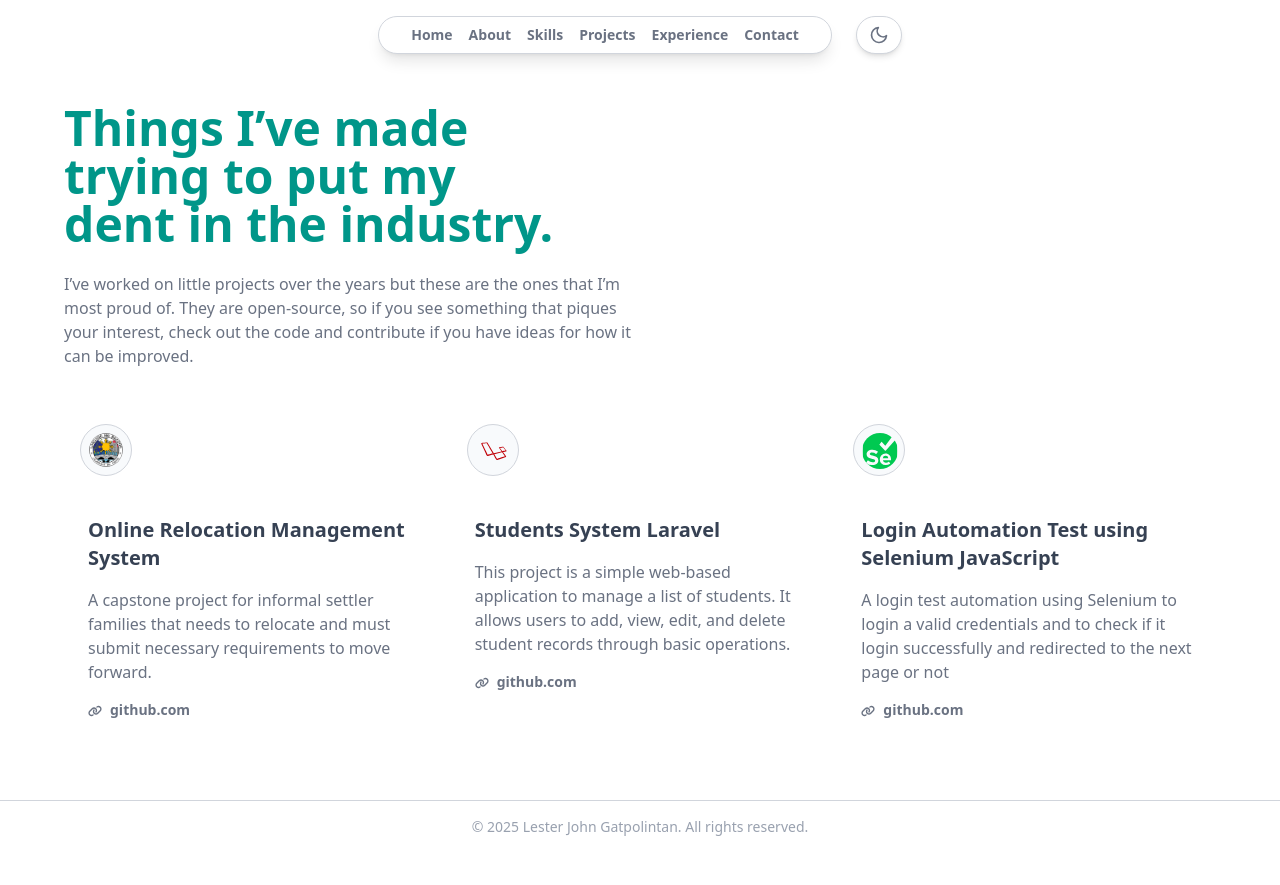
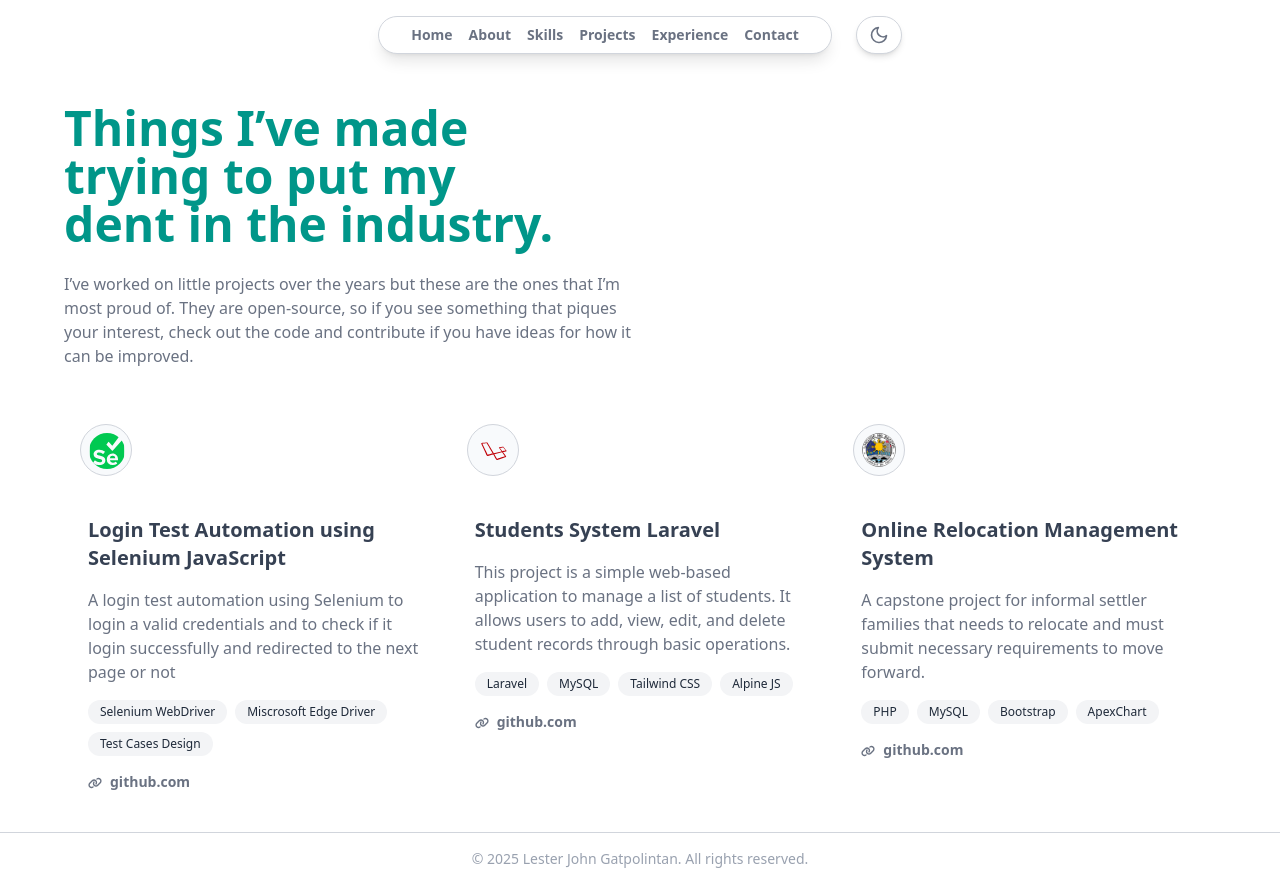
Before and after one commit to rookieSeason/legatpolintan, a React (Vite) app: page /projects in a window 1280 px wide. Before the commit the page ends 853 px from the top, so only its background shows below. Built offline with nearby package versions, Linux system fonts and the light colour scheme; a web font is replaced by a local one.

Commit message:
resume updated and the project list adjusted

```diff
--- a/src/pages/Home.tsx
+++ b/src/pages/Home.tsx
@@ -28,7 +28,7 @@ const Home: React.FC = () => {
   const handleDownload = () => {
     // Path to your resume PDF file
     console.log("download clicked");
-    const resumeUrl = "/LEG-Resume.pdf";
+    const resumeUrl = "/legatpolintan-resume.pdf";
 
     // Create an anchor element to trigger the download
     const a = document.createElement("a");
--- a/src/pages/Project.tsx
+++ b/src/pages/Project.tsx
@@ -7,11 +7,16 @@ import { Link } from "react-router-dom";
 const Projects = () => {
   const projects = [
     {
-      title: "Online Relocation Management System",
-      image: bacoorLogo,
+      title: "Login Test Automation using Selenium JavaScript",
+      icon: <SiSelenium className="text-4xl text-green-500 rounded-full" />,
       description:
-        "A capstone project for informal settler families that needs to relocate and must submit necessary requirements to move forward.",
-      link: "https://github.com/rookieSeason/Online-Relocation-MIS.git",
+        "A login test automation using Selenium to login a valid credentials and to check if it login successfully and redirected to the next page or not",
+      link: "https://github.com/rookieSeason/login-automation-selenium.git",
+      tech: [
+        "Selenium WebDriver",
+        "Miscrosoft Edge Driver",
+        "Test Cases Design",
+      ],
     },
     {
       title: "Students System Laravel",
@@ -19,13 +24,15 @@ const Projects = () => {
       description:
         "This project is a simple web-based application to manage a list of students. It allows users to add, view, edit, and delete student records through basic operations. ",
       link: "https://github.com/rookieSeason/laravel_practice.git",
+      tech: ["Laravel", "MySQL", "Tailwind CSS", "Alpine JS"],
     },
     {
-      title: "Login Automation Test using Selenium JavaScript",
-      icon: <SiSelenium className="text-4xl text-green-500 rounded-full" />,
+      title: "Online Relocation Management System",
+      image: bacoorLogo,
       description:
-        "A login test automation using Selenium to login a valid credentials and to check if it login successfully and redirected to the next page or not",
-      link: "https://github.com/rookieSeason/login-automation-selenium.git",
+        "A capstone project for informal settler families that needs to relocate and must submit necessary requirements to move forward.",
+      link: "https://github.com/rookieSeason/Online-Relocation-MIS.git",
+      tech: ["PHP", "MySQL", "Bootstrap", "ApexChart"],
     },
   ];
 
@@ -67,6 +74,18 @@ const Projects = () => {
               <p className="text-gray-500 text-md dark:text-gray-400 pt-4 max-w-md px-2">
                 {project.description}
               </p>
+              {project.tech && (
+                <div className="flex flex-wrap gap-2 mt-4 px-2">
+                  {project.tech.map((item, i) => (
+                    <span
+                      key={i}
+                      className="bg-gray-100 dark:bg-zinc-700 text-gray-800 dark:text-gray-300 text-xs font-medium px-3 py-1 rounded-full"
+                    >
+                      {item}
+                    </span>
+                  ))}
+                </div>
+              )}
               <div className="pt-4">
                 {" "}
                 <p className="text-sm font-bold px-2">
```
Also changed, not shown: 1 other file (tests, documents, lock files or other folders).
